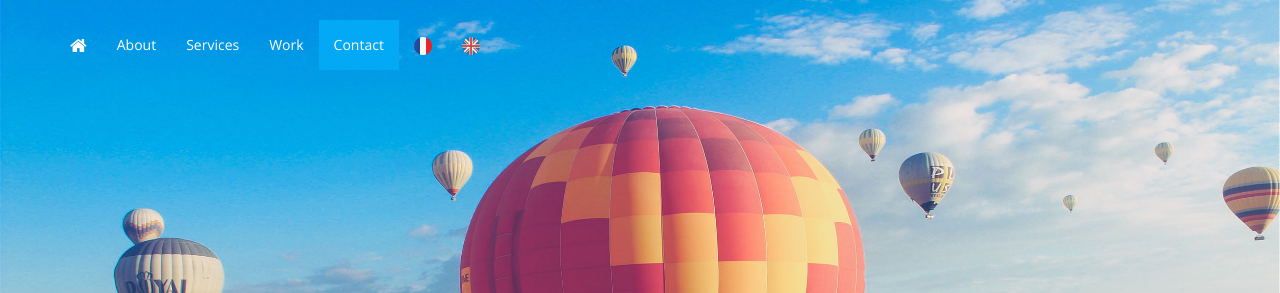
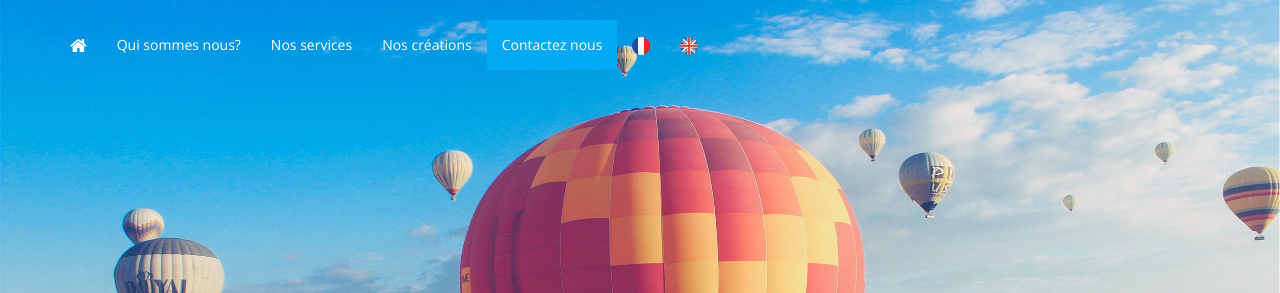
Before and after one commit to coombalovni/musicdesigner, a plain HTML site: page index.html in a window 1280 px wide. Shown: the top 293 px of the page. Drawn offline with nearby package versions, Linux system fonts and the light colour scheme.

Commit message:
terminé

```diff
--- a/css/style.css
+++ b/css/style.css
@@ -14,6 +14,7 @@ body{
     padding-top: 300px;
     padding-bottom: 300px;
     color: white;
+    display: none;
 }
 
 .frame{
--- a/index.html
+++ b/index.html
@@ -56,16 +56,16 @@
                           <a class="page-scroll" href="#page-top"></a>
                       </li>
                       <li>
-                          <a class="page-scroll" href="#about">About</a>
+                          <a class="page-scroll" href="#about">Qui sommes nous?</a>
                       </li>
                       <li>
-                          <a class="page-scroll" href="#service">Services</a>
+                          <a class="page-scroll" href="#service">Nos services</a>
                       </li>
                       <li>
-                          <a class="page-scroll" href="#work">Work</a>
+                          <a class="page-scroll" href="#work">Nos créations</a>
                       </li>
                       <li>
-                          <a class="page-scroll" href="#contact">Contact</a>
+                          <a class="page-scroll" href="#contact">Contactez nous</a>
                       </li>
 
                       <li>
@@ -176,7 +176,7 @@
       					</div>
       					<div class="span12  " >
       						<p class="service-description">
-      							Mood.io est une application web qui permet à tous les compositeurs et beatmakers du monde entier de mettre aisément à disposition leur création au monde entier. Coming soon !
+      							Mood.io est une application web qui permet à tous les compositeurs et beatmakers de mettre à disposition facilement leur création au monde entier. Coming soon !
       						</p>
                   <a class="btn btn-default" href="#" role="button">En savoir plus</a>
       					</div>
--- a/js/jquery.js
+++ b/js/jquery.js
@@ -5,6 +5,9 @@
 
 $(document).ready(function(){
 
+    $( ".full" ).fadeIn( "slow", function() {
+    // Animation complete
+    });
 
     $('.single-item').slick({
     slide: 'img',
```
